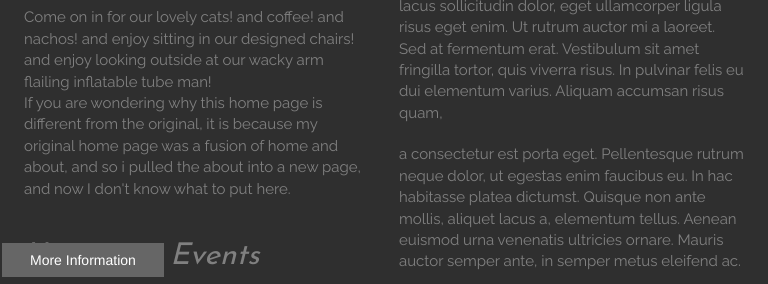
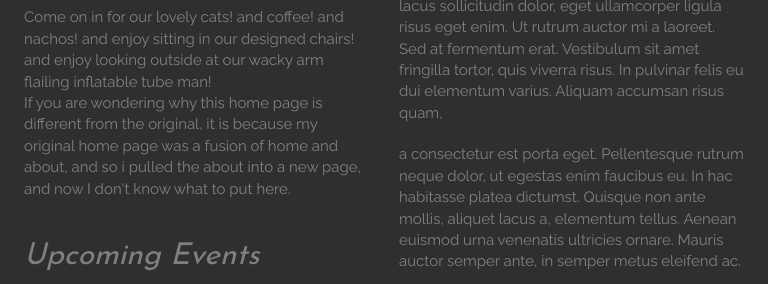
Before and after one commit to DeadSplicer/ccafe, a plain HTML site: page index.html in a window 768 px wide. Shown: the part 516-800 px from the top of the page. Drawn offline with nearby package versions, Linux system fonts and the light colour scheme.

Commit message:
hide footer on mobile

```diff
--- a/css/style.css
+++ b/css/style.css
@@ -109,7 +109,16 @@
       cursor: pointer;
     }
 
-    @media only screen and (min-width: 768px) {
+    .footer{
+      text-align: center;
+      position: fixed;
+      left: auto;
+      height: 45px;
+      bottom: 0px;
+      margin: 0px;
+    }
+
+    @media only screen and (max-width: 768px) {
       /*.sticky_footer{
         position:inherit;
         width:20%;
@@ -118,12 +127,9 @@
         left:0px;
         background-color:rgba(127, 127, 127, 0.5);
       }*/
-      #footer{
-        text-align: center;
-        position: fixed;
-        left: auto;
-        height: 45px;
-        bottom: 0px;
-        margin: 0px;
+
+      .hide-on-mobile{
+        visibility: hidden;
       }
+
     }
--- a/index.html
+++ b/index.html
@@ -96,7 +96,9 @@
       <a href="about.html" class="button">About Us</a>
     </div> -->
 
-    <div id="footer"><a href="about.html" class="button2">More Information</a></div>
+    <div class="footer hide-on-mobile">
+      <a href="about.html" class="button2">More Information</a>
+    </div>
 
     <br><br><br>
 
```
